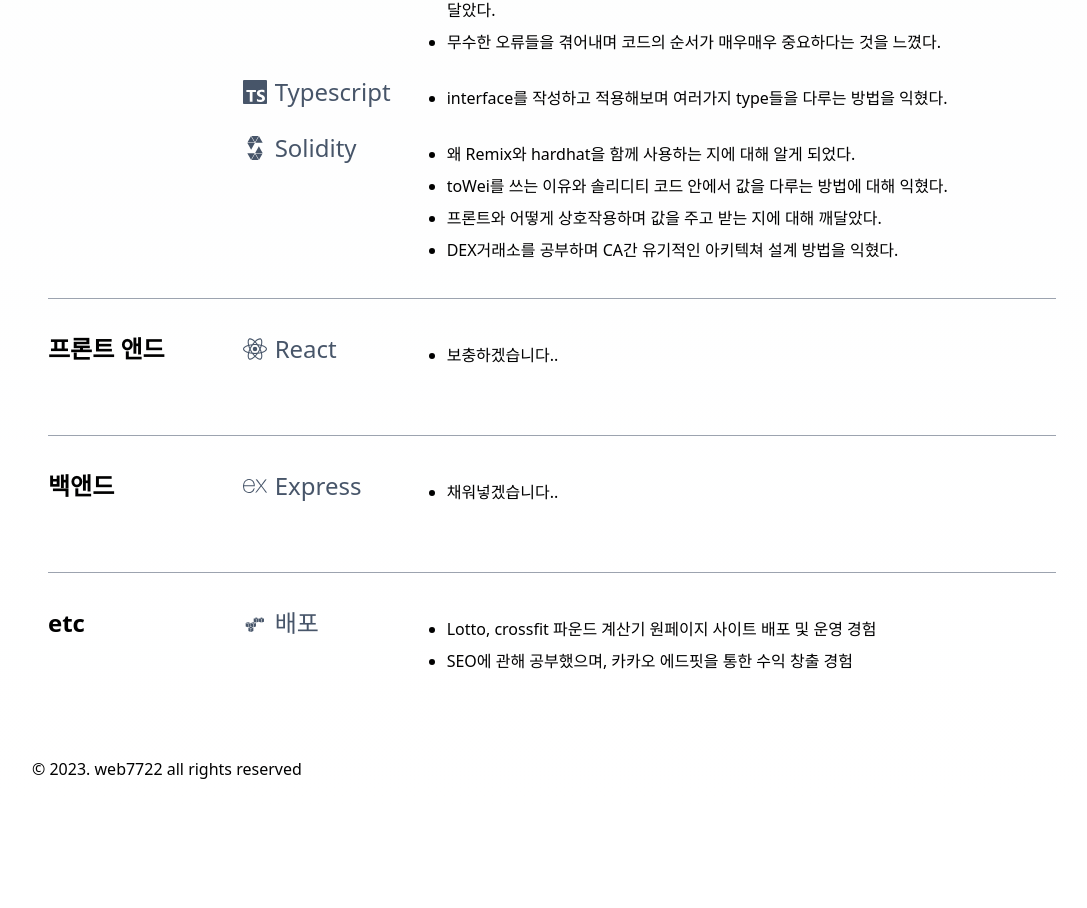
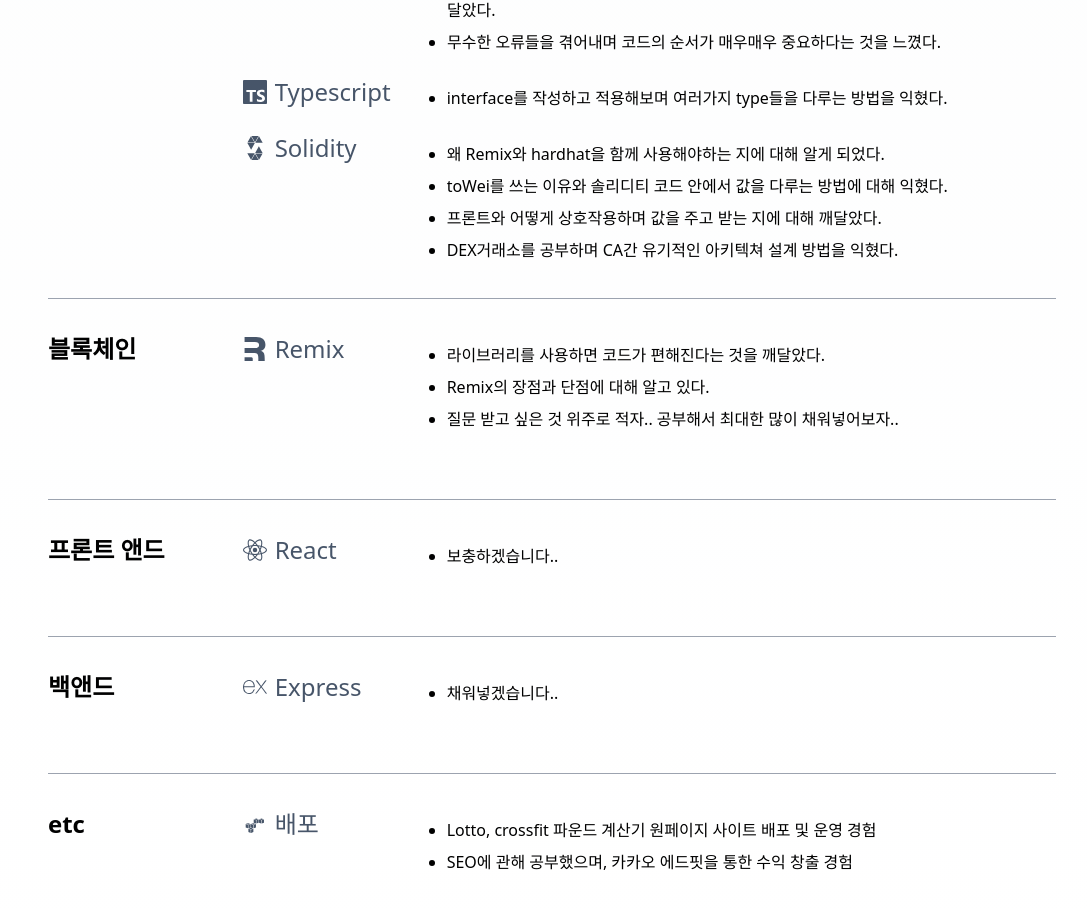
Before and after one commit to jisub12/portfolio_paJion, a React (Create React App) app: page / in a window 1280 px wide. Shown: the part 2611-3519 px from the top of the page, without its empty margins (88-1175 px from the left). Before the commit the page ends 3422 px from the top, so only its background shows below. Built offline with nearby package versions, Linux system fonts and the light colour scheme.

Commit message:
12081103

```diff
--- a/src/contents/skills.jsx
+++ b/src/contents/skills.jsx
@@ -1,6 +1,6 @@
 import { Wrapper, Heading } from '../components/common'
 import { DiJavascript, DiNodejs, DiGithubBadge, DiAws } from 'react-icons/di'
-import { SiNextdotjs, SiTypescript, SiJavascript, SiExpress, SiReact, SiSolidity, SiRemix } from 'react-icons/si'
+import { SiNextdotjs, SiTypescript, SiJavascript, SiExpress, SiReact, SiSolidity, SiRemix, SiCloudfoundry } from 'react-icons/si'
 
 const Skills = () => {
     return (
@@ -38,7 +38,7 @@
                                 <span className="md:w-[120px]">Solidity</span>
                             </span>
                             <ul className="list-disc list-outside leading-6 px-[20px] md:leading-8 text-[12px] md:text-[16px] ">
-                                <li>왜 Remix와 hardhat을 함께 사용하는 지에 대해 알게 되었다.</li>
+                                <li>왜 Remix와 hardhat을 함께 사용해야하는 지에 대해 알게 되었다.</li>
                                 <li>toWei를 쓰는 이유와 솔리디티 코드 안에서 값을 다루는 방법에 대해 익혔다.</li>
                                 <li>프론트와 어떻게 상호작용하며 값을 주고 받는 지에 대해 깨달았다.</li>
                                 <li>DEX거래소를 공부하며 CA간 유기적인 아키텍쳐 설계 방법을 익혔다.</li>
@@ -47,7 +47,7 @@
                     </ul>
                 </li>
 
-                {/* <li className="flex flex-row gap-[32px] py-[32px]">
+                <li className="flex flex-row gap-[32px] py-[32px]">
                     <h3 className="text-[16px] md:text-[24px] font-extrabold md:font-semibold w-[20%] basisc-[25%]">
                         블록체인
                     </h3>
@@ -58,11 +58,22 @@
                                 <span className="md:w-[120px]">Remix</span>
                             </span>
                             <ul className="list-disc list-outside leading-6 px-[20px] md:leading-8 text-[12px] md:text-[16px] ">
+                                <li>라이브러리를 사용하면 코드가 편해진다는 것을 깨달았다.</li>
+                                <li>Remix의 장점과 단점에 대해 알고 있다.</li>
+                                <li>질문 받고 싶은 것 위주로 적자.. 공부해서 최대한 많이 채워넣어보자..</li>
+                            </ul>
+                        </li>
+                        {/* <li className="flex flex-col gap-[8px] md:gap-[32px] md:flex-row items-baseline">
+                            <span className="text-[16px] text-slate-600 md:text-[24px] basis-[20%] flex items-center gap-[8px]">
+                                <SiCloudfoundry />
+                                <span className="md:w-[120px]">Remix</span>
+                            </span>
+                            <ul className="list-disc list-outside leading-6 px-[20px] md:leading-8 text-[12px] md:text-[16px] ">
                                 <li>Remix를 활용한 개인 & 팀 프로젝트 경험</li>
                             </ul>
-                        </li>
+                        </li> */}
                     </ul>
-                </li> */}
+                </li>
 
                 <li className="flex flex-row gap-[32px] py-[32px]">
                     <h3 className="text-[16px] md:text-[24px] font-extrabold md:font-semibold w-[20%] basisc-[25%]">
```
